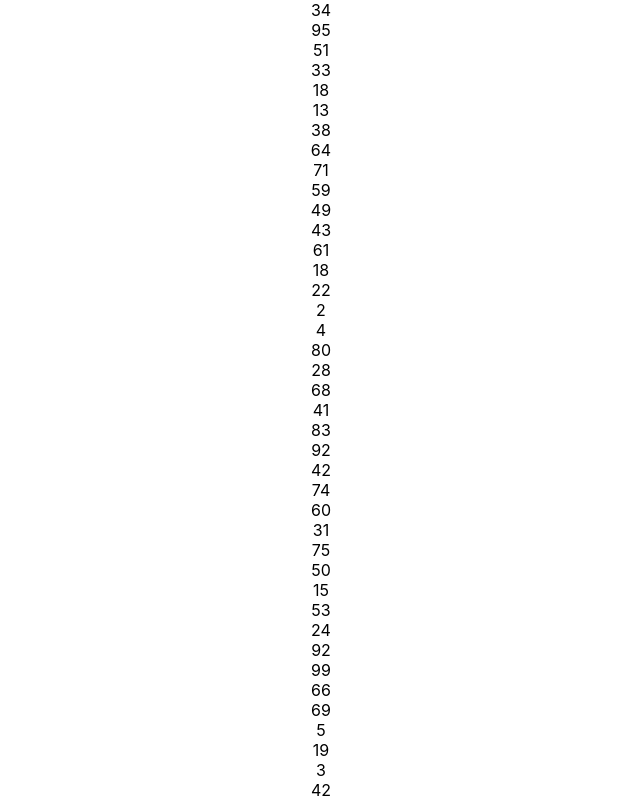
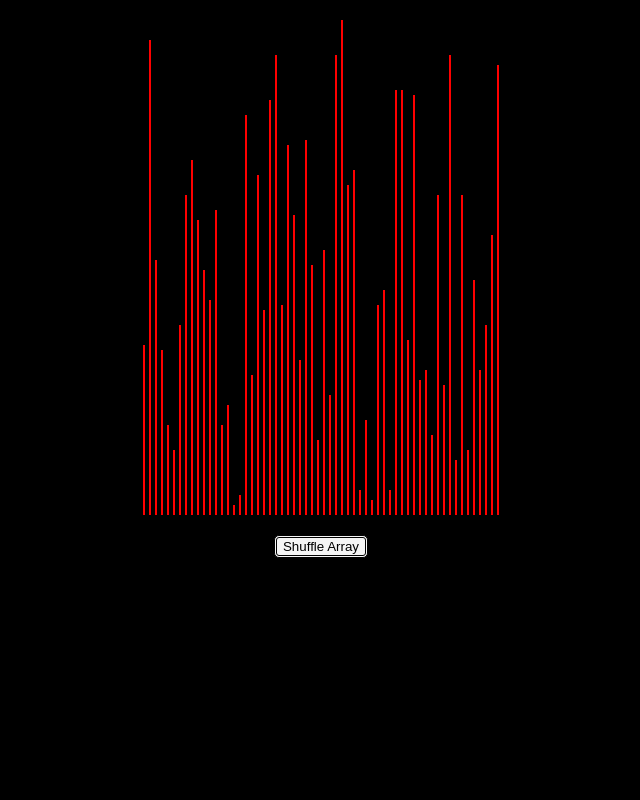
Before and after one commit to purplevarun/sorting-visualizer-project, a React (Create React App) app: page / in a window 1280 px wide. Shown: the top 800 px of the page, without its empty margins (319-959 px from the left). Built offline with nearby package versions, Linux system fonts and the light colour scheme.

Commit message:
generate new array feature"

```diff
--- a/src/SortingVisualizer/SortingVisualizer.jsx
+++ b/src/SortingVisualizer/SortingVisualizer.jsx
@@ -1,5 +1,5 @@
 import React from 'react';
-import './SortingVisualizer.css';
+import './styles.css';
 export default class SortingVisualizer extends React.Component {
     constructor(props) {
         super(props);
@@ -13,7 +13,7 @@ export default class SortingVisualizer extends React.Component {
     }
     shuffleArray(){
         const a =[]; // empty array
-        for(let i=0;i<50;i++){
+        for(let i=0;i<60;i++){
             let value = Math.random()*100 + 1;
             value = Math.floor(value);
             a.push(value);
@@ -25,13 +25,18 @@ export default class SortingVisualizer extends React.Component {
         const {a} = this.state;
 
         return(
-            <>
-                {a.map((value,idx)=>(
-                    <div className="arraybar" key={idx}>
-                        {value}
-                    </div>
-                ))}
-            </>
+            <div className="wrappercontainer">
+
+                    {a.map((value,idx)=>(
+                        <div className="arraybar" key={idx} style={{height:`${value*5}px`}}>
+
+                        </div>
+                    ))}
+
+                <p><button className="generate" onClick={()=>this.shuffleArray()}>Shuffle Array</button></p>
+
+            </div>
+
         );
     }
 }
--- /dev/null
+++ b/src/SortingVisualizer/styles.css
@@ -0,0 +1,22 @@
+.wrappercontainer{
+    margin-top:20px;
+    margin-bottom: 100px;
+}
+.arraybar{
+    width: 2px;
+    background-color: red;
+    display: inline-block;
+    margin: 0 2px;
+}
+body{
+    color:white;
+    background-color:black;
+    width: 100%;
+    height: 100%;
+}
+.generate{
+    background-color:whitesmoke;
+    border-style: double;
+    border-width:3px;
+    border-radius: 5px;
+}
```
Also changed, not shown: src/SortingVisualizer/SortingVisualizer.css (deleted), 1 other file (tests, documents, lock files or other folders).
